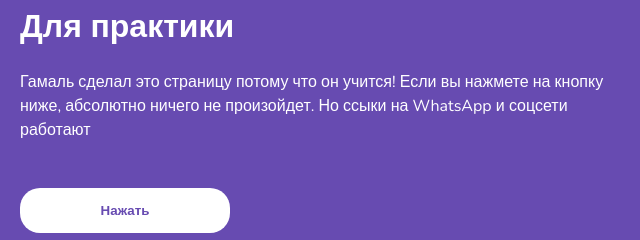
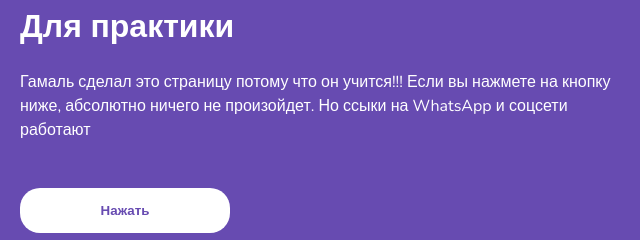
Before and after one commit to CodingGam/Huddle-single-introductory-section, a plain HTML site: page index.html in a window 1280 px wide. Shown: the part 195-435 px from the top of the page, 640-1280 px from the left. Drawn offline with nearby package versions, Linux system fonts and the light colour scheme.

Commit message:
Update index.html

```diff
--- a/index.html
+++ b/index.html
@@ -21,7 +21,7 @@
       <div class="text-box">
         <h1>Зачем эта страница?</h1>
         <h1>Для практики</h1>
-        <p>Гамаль сделал это страницу потому что он учится! Если вы нажмете на кнопку ниже, абсолютно ничего не произойдет. Но ссыки на WhatsApp и соцсети работают</p>
+        <p>Гамаль сделал это страницу потому что он учится!!! Если вы нажмете на кнопку ниже, абсолютно ничего не произойдет. Но ссыки на WhatsApp и соцсети работают</p>
         <button type="button" name="button">Нажать</button>
       </div>
 
```
